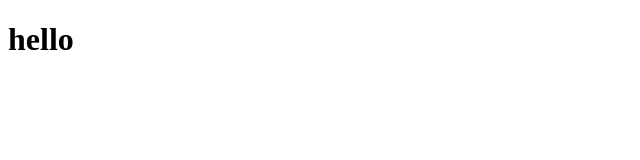
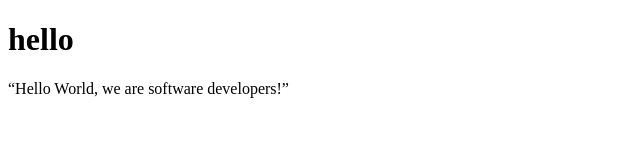
Before and after one commit to Joshua-Mondie/Survey-form, a plain HTML site: page index.html in a window 1280 px wide. Shown: the whole page, without its empty margins (0-640 px from the left). Drawn offline with Linux system fonts and the light colour scheme.

Commit message:
Update index.html

```diff
--- a/index.html
+++ b/index.html
@@ -9,5 +9,6 @@
 </head>
 <body>
     <h1>hello</h1>
+     <p>“Hello World, we are software developers!” </p>
 </body>
 </html>
```
